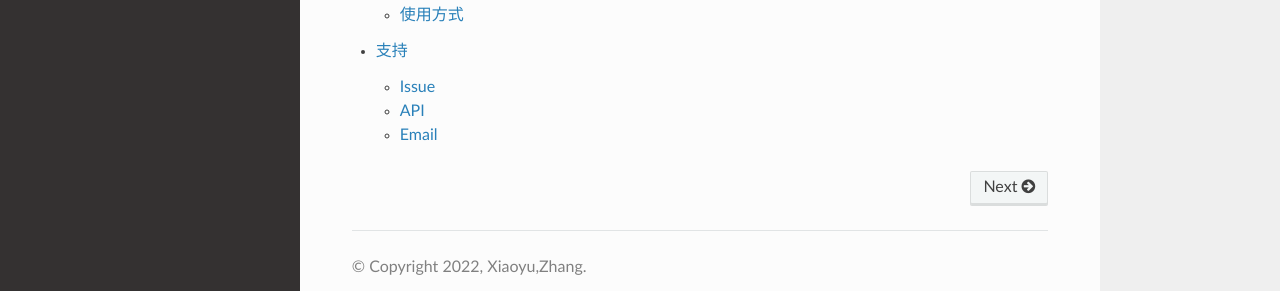
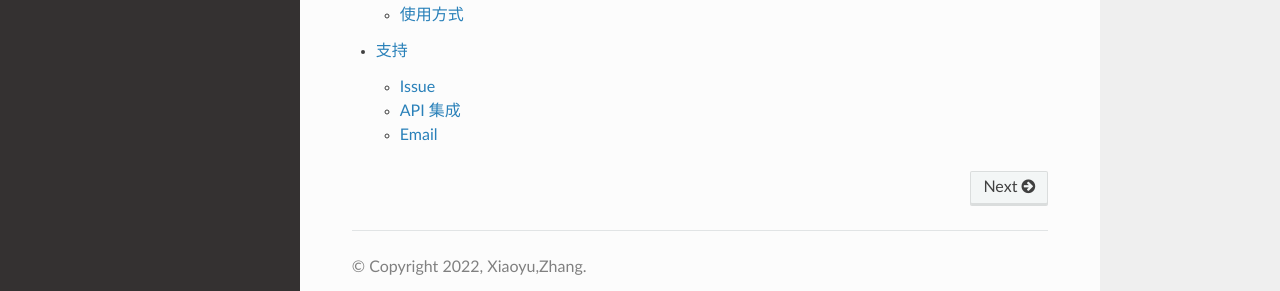
Before and after one commit to yellowbean/pyabs-doc, a Sphinx documentation site: the page built from docs/source/index.rst, in a window 1280 px wide and 900 px high, scrolled down 1261 px. Shown: the part 564-855 px from the top of the window. Built offline with Sphinx 7.4.7 and the Read the Docs theme 2.0.0, drawn with Linux system fonts in a browser that asks for light colours.

Commit message:
WIP: minor updates

```diff
--- a/docs/source/支持.rst
+++ b/docs/source/支持.rst
@@ -10,9 +10,10 @@
 
 如果需要咨询 **AbsBox** 的使用方法,提供线上线下培训。
 
-API
+API 集成
 ----
-提供API与金融机构存量系统进行集成，支持 White-Label。
+- 提供API与金融机构存量系统进行集成，
+- 支持 White-Label 嵌入
 
 
 Email
--- a/docs/source/模型库(alpha).rst
+++ b/docs/source/模型库(alpha).rst
@@ -13,7 +13,9 @@
 * 模型库目前支持订阅模式
     * 通过邮件 (见 “支持”页面)
     * 微信公众号(微信：`ABS工匠`)
-* 建模范围：银行间市场汽车贷款，住房贷款类产品
+* 建模范围：
+    - 银行间市场汽车贷款，住房贷款类产品
+    - 如提供交易材料情况下的非循环私募产品
 
 使用方式
 ----
```
Also changed, not shown: docs/source/建模.rst (+4 -3 lines).
